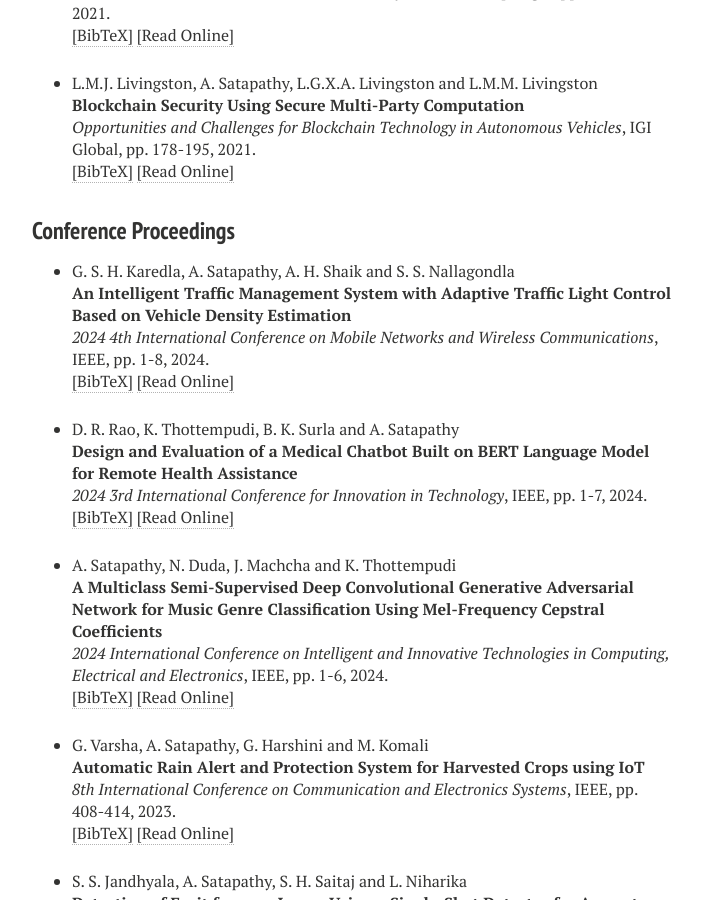
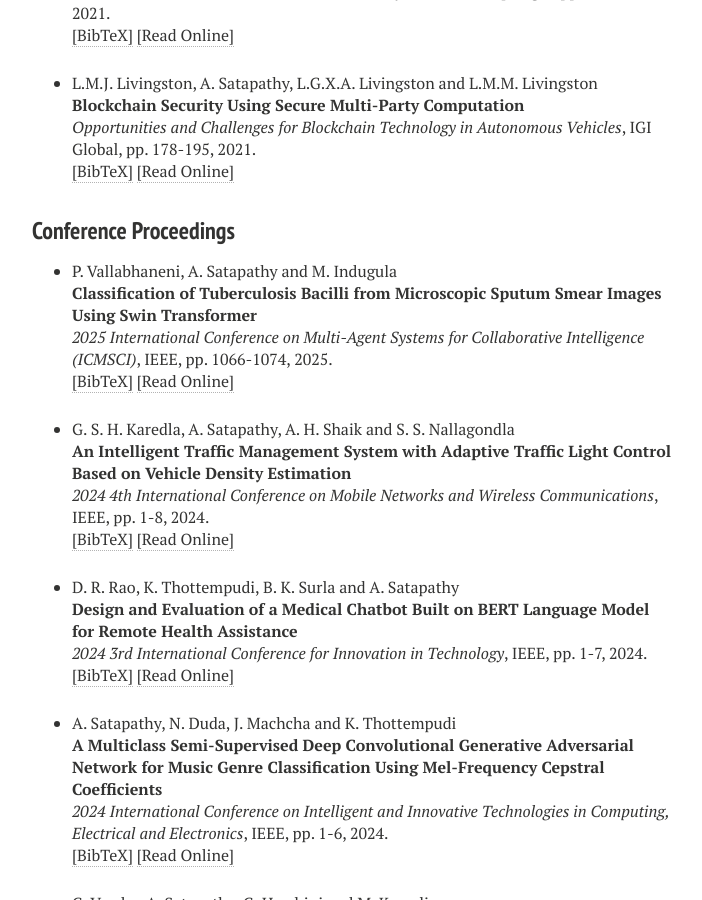
Before and after one commit to ashutoshsatapathy1990/ashutoshsatapathy1990.github.io, a Jekyll site: the page built from publications.md, in a window 1280 px wide and 900 px high, scrolled down 1957 px. Shown: the whole window, without its empty margins (288-990 px from the left). Built offline with Jekyll 4.4.1, drawn with Linux system fonts in a browser that asks for light colours; nearby versions of some CDN libraries.

Commit message:
Update publications.html

```diff
--- a/_layouts/publications.html
+++ b/_layouts/publications.html
@@ -443,6 +443,33 @@ pp. 178-195,
 
 <h3 style="margin-bottom:0px;padding-top:10px;">Conference Proceedings</h3>
 <ul class="biblist">
+
+<!-- Item: vallabhaneni2025classification -->
+<li ><p>
+P. Vallabhaneni, A. Satapathy and M. Indugula
+<br><b>Classification of Tuberculosis Bacilli from Microscopic Sputum Smear Images Using Swin Transformer</b><br>
+<i>2025 International Conference on Multi-Agent Systems for Collaborative Intelligence (ICMSCI)</i>,
+IEEE,
+pp. 1066-1074,
+2025.
+<br />
+<a href="javascript:toggleBibtex('vallabhaneni2025classification')">[BibTeX]</a>
+<a href= "https://ieeexplore.ieee.org/abstract/document/10872033" target="_blank">[Read Online]</a>
+</p>
+<div id="bib_vallabhaneni2025classification" class="bibtex noshow">
+<pre>
+@inproceedings{vallabhaneni2025classification,
+  title={Classification of Tuberculosis Bacilli from Microscopic Sputum Smear Images Using Swin Transformer},
+  author={Vallabhaneni, Praneeth and Satapathy, Ashutosh and Indugula, Manisha},
+  booktitle={2025 International Conference on Multi-Agent Systems for Collaborative Intelligence (ICMSCI)},
+  pages={1066--1074},
+  year={2025},
+  organization={IEEE}
+}
+</pre></div>
+
+</li>
+
 <!-- Item: karedla2024intelligent -->
 <li ><p>
 G. S. H. Karedla, A. Satapathy, A. H. Shaik and S. S. Nallagondla
```
